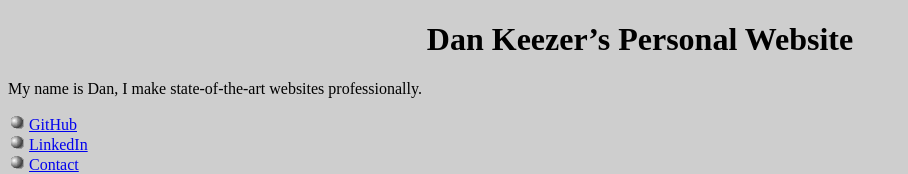
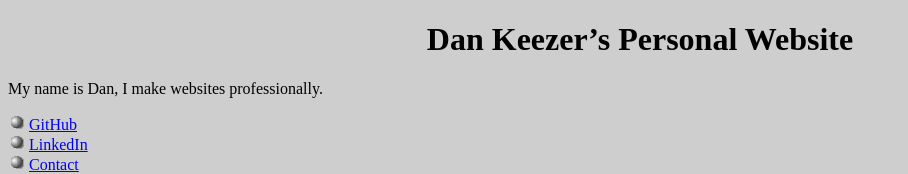
Before and after one commit to dankeezer/dankeezer.github.io, a plain HTML site: page index.html in a window 1280 px wide. Shown: the top 174 px of the page, without its empty margins (0-908 px from the left). Drawn offline with Linux system fonts and the light colour scheme.

Commit message:
Update body text

```diff
--- a/index.html
+++ b/index.html
@@ -7,7 +7,7 @@
 </head>
 <body bgcolor="#cecece">
   <center><h1>Dan Keezer’s Personal Website</h1></center>
-  <p>My name is Dan, I make state-of-the-art websites professionally.</p>
+  <p>My name is Dan, I make websites professionally.</p>
   <p>
     <img src="whitebal.gif"> <a href="https://github.com/dankeezer">GitHub</a></br>
     <img src="whitebal.gif"> <a href="https://www.linkedin.com/in/dankeezer/">LinkedIn</a></br>
```
